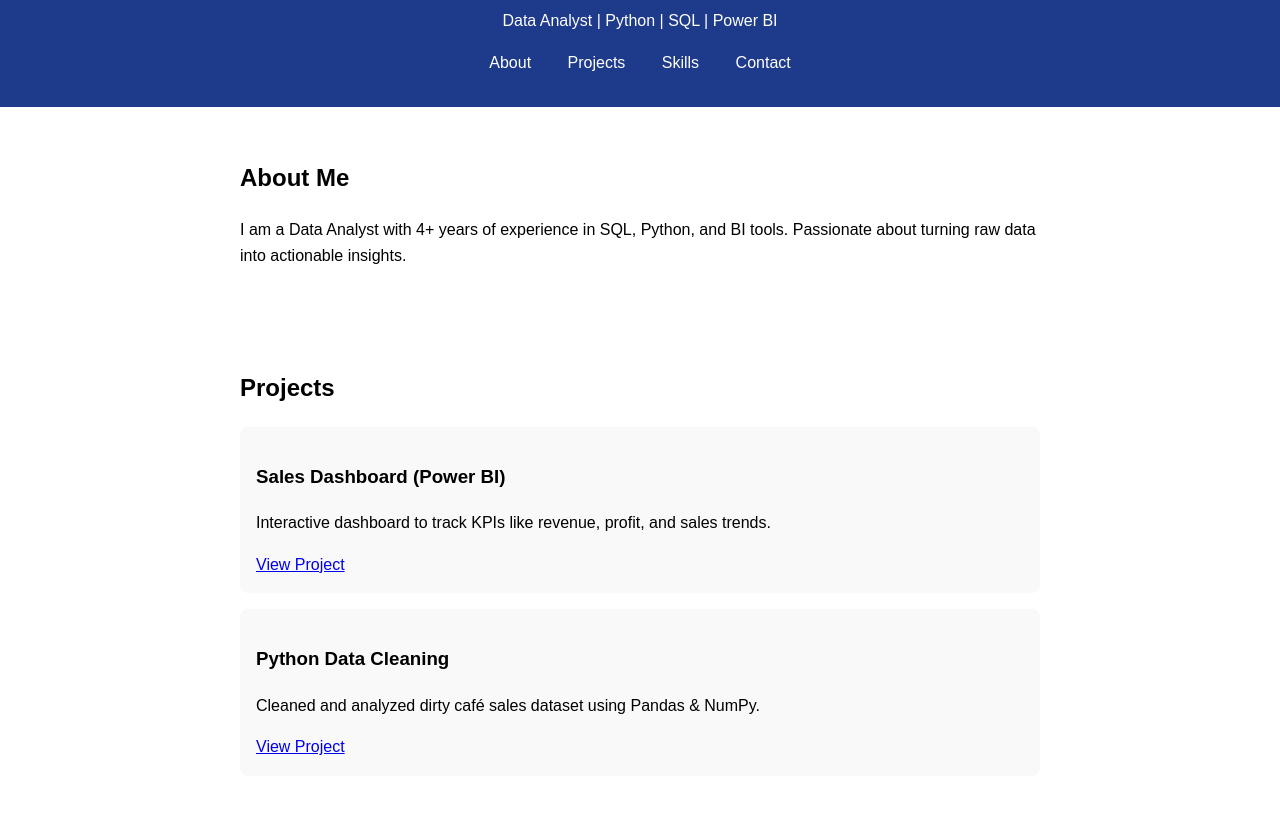
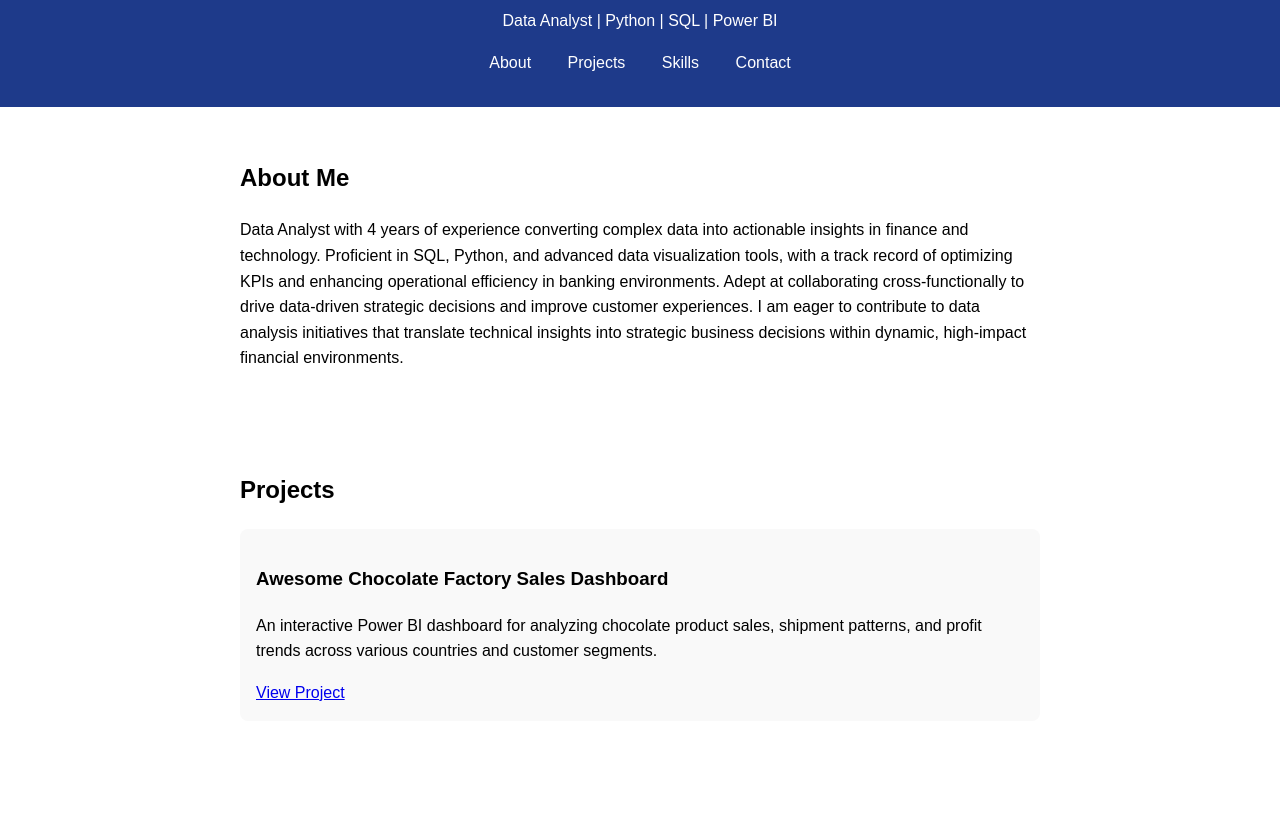
Before and after one commit to Pavan-bhavisetti/Portfolio_website, a plain HTML site: page index.html in a window 1280 px wide. Shown: the part 118-936 px from the top of the page. Drawn offline with Linux system fonts and the light colour scheme.

Commit message:
added project

```diff
--- a/index.html
+++ b/index.html
@@ -22,22 +22,20 @@
   <!-- About -->
   <section id="about">
     <h2>About Me</h2>
-    <p>I am a Data Analyst with 4+ years of experience in SQL, Python, and BI tools.
-       Passionate about turning raw data into actionable insights.</p>
+    <p>Data Analyst with 4 years of experience converting complex data into actionable insights in finance and technology.
+        Proficient in SQL, Python, and advanced data visualization tools, with a track record of optimizing KPIs and enhancing
+        operational efficiency in banking environments. Adept at collaborating cross-functionally to drive data-driven strategic
+        decisions and improve customer experiences. I am eager to contribute to data analysis initiatives that translate technical
+        insights into strategic business decisions within dynamic, high-impact financial environments.</p>
   </section>
 
   <!-- Projects -->
   <section id="projects">
     <h2>Projects</h2>
     <div class="project">
-      <h3>Sales Dashboard (Power BI)</h3>
-      <p>Interactive dashboard to track KPIs like revenue, profit, and sales trends.</p>
-      <a href="https://github.com/your-github/sales-dashboard" target="_blank">View Project</a>
-    </div>
-    <div class="project">
-      <h3>Python Data Cleaning</h3>
-      <p>Cleaned and analyzed dirty café sales dataset using Pandas & NumPy.</p>
-      <a href="https://github.com/your-github/data-cleaning" target="_blank">View Project</a>
+      <h3>Awesome Chocolate Factory Sales Dashboard</h3>
+      <p>An interactive Power BI dashboard for analyzing chocolate product sales, shipment patterns, and profit trends across various countries and customer segments.</p>
+      <a href="https://github.com/Pavan-bhavisetti/Awesome-chocolate-factory-dashboard.git" target="_blank">View Project</a>
     </div>
   </section>
 
@@ -45,10 +43,11 @@
   <section id="skills">
     <h2>Skills</h2>
     <ul>
-      <li>Python, SQL</li>
+      <li>Python, SQL, Excel</li>
       <li>Power BI, Tableau</li>
       <li>Pandas, NumPy, Matplotlib</li>
       <li>Data Cleaning, EDA, ETL</li>
+      <li> Power Query, Power Pivot, Data Modeling</li>
     </ul>
   </section>
 
@@ -56,8 +55,8 @@
   <section id="contact">
     <h2>Contact</h2>
     <p>Email: <a href="mailto:bhavisettipavan97@gmail.com">bhavisettipavan97@gmail.com</a></p>
-    <p>LinkedIn: <a href="https://linkedin.com/in/YOUR-LINK" target="_blank">linkedin.com/in/YOUR-LINK</a></p>
-    <p>GitHub: <a href="https://github.com/YOUR-GITHUB" target="_blank">github.com/YOUR-GITHUB</a></p>
+    <p>LinkedIn: <a href="https://www.linkedin.com/in/bhavisetti-pavan-b43a7816a/" target="_blank">linkedin.com/in/YOUR-LINK</a></p>
+    <p>GitHub: <a href="https://github.com/Pavan-bhavisetti" target="_blank">github.com/YOUR-GITHUB</a></p>
   </section>
 
   <!-- Footer -->
```
